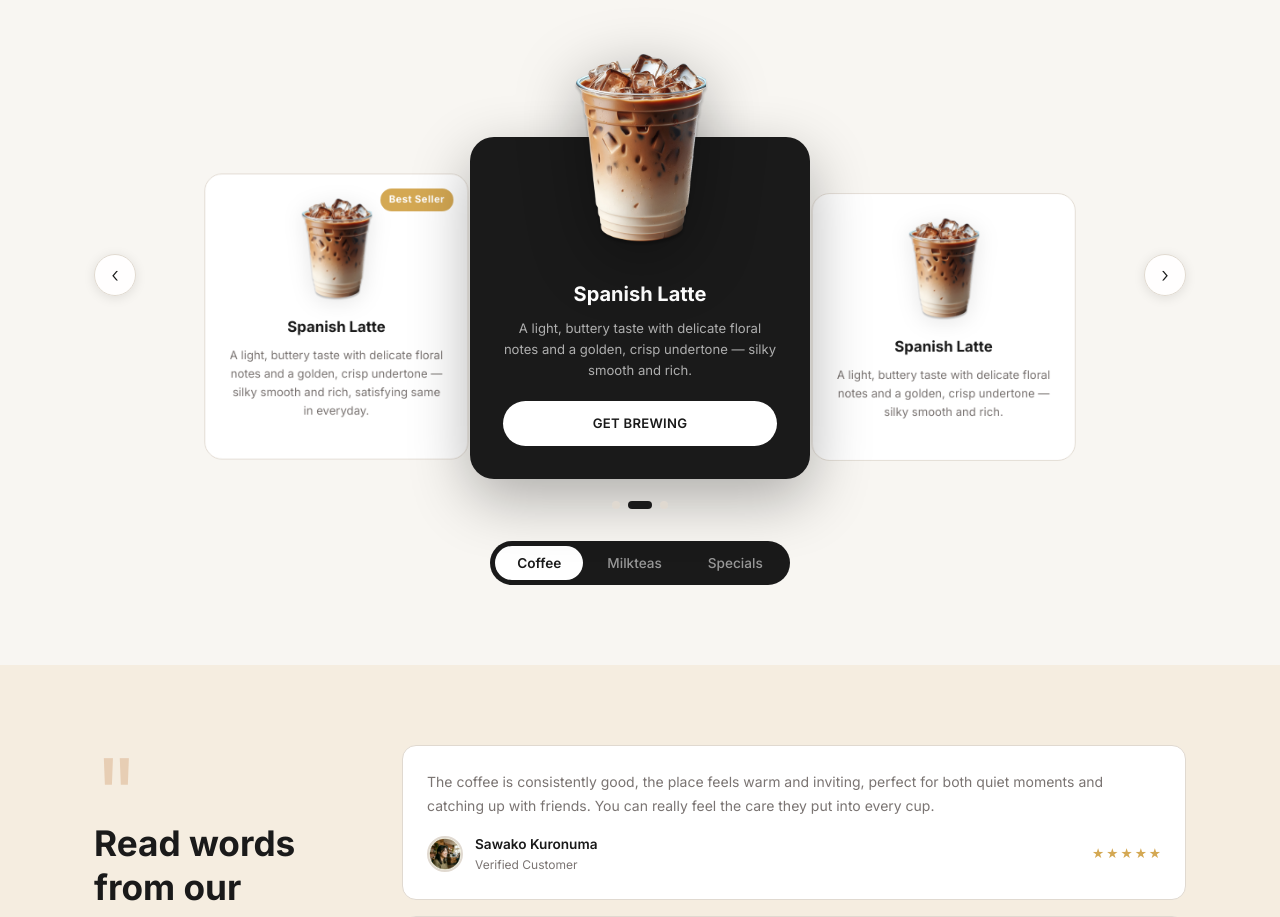
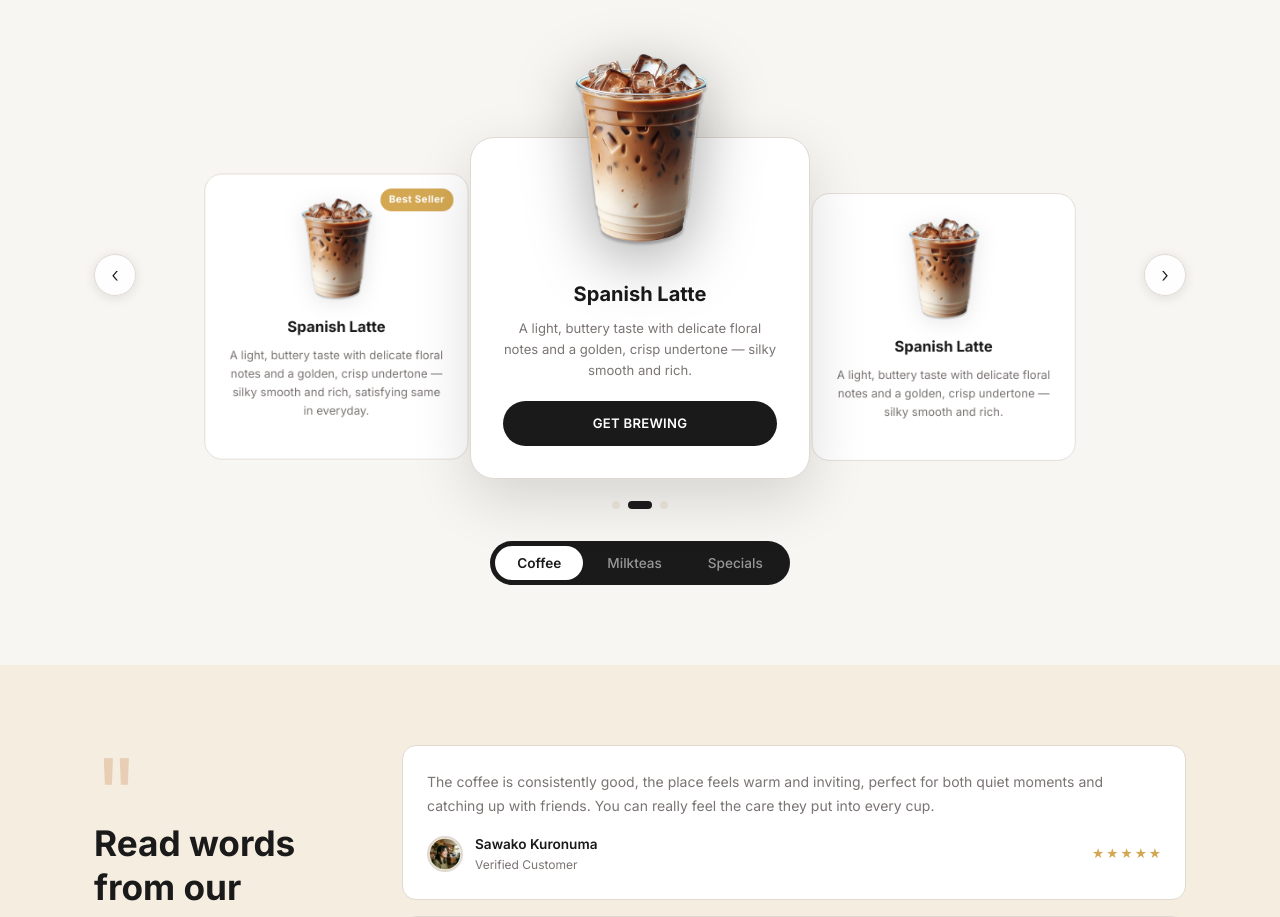
Before and after one commit to ItsRyan504/Jazsam-Kiosk, a React (Vite) app: page / in a window 1280 px wide. Shown: the part 980-1897 px from the top of the page. Built offline with nearby package versions, Linux system fonts and the light colour scheme; a web font is replaced by a local one.

Commit message:
carousel updated

```diff
--- a/src/pages/Home.css
+++ b/src/pages/Home.css
@@ -216,12 +216,15 @@
   padding: 24px;
   padding-top: 80px;
   border: 1px solid var(--color-border);
-  transition: all 0.6s cubic-bezier(0.25, 0.46, 0.45, 0.94);
+  transition: transform 0.5s cubic-bezier(0.25, 0.46, 0.45, 0.94),
+              opacity 0.5s cubic-bezier(0.25, 0.46, 0.45, 0.94),
+              box-shadow 0.5s ease;
   cursor: pointer;
   opacity: 0;
   pointer-events: none;
-  transform: scale(0.8) translateX(0);
+  transform: scale(0.8) translate3d(0, 0, 0);
   overflow: visible;
+  will-change: transform, opacity;
 }
 
 .featured__card-tag {
@@ -244,25 +247,25 @@
   z-index: 10;
   opacity: 1;
   pointer-events: auto;
-  transform: scale(1) translateX(0);
-  background: var(--color-dark);
-  color: #fff;
+  transform: scale(1) translate3d(0, 0, 0);
+  background: #fff;
+  color: var(--color-dark);
   padding: 32px;
   padding-top: 140px;
-  box-shadow: 0 20px 60px rgba(0, 0, 0, 0.3);
-  border-color: transparent;
+  box-shadow: 0 20px 60px rgba(0, 0, 0, 0.14);
+  border-color: var(--color-border);
   border-radius: 24px;
   width: 340px;
   overflow: visible;
 }
 
 .carousel__card--center .carousel__card-name {
-  color: #fff;
+  color: var(--color-dark);
   font-size: 1.25rem;
 }
 
 .carousel__card--center .carousel__card-desc {
-  color: rgba(255, 255, 255, 0.65);
+  color: var(--color-muted);
 }
 
 /* ── Image positioning ── */
@@ -312,7 +315,7 @@
   z-index: 5;
   opacity: 1;
   pointer-events: auto;
-  transform: scale(0.88) translateX(-115%);
+  transform: scale(0.88) translate3d(-115%, 0, 0);
   padding-top: 24px;
 }
 
@@ -321,15 +324,21 @@
   z-index: 5;
   opacity: 1;
   pointer-events: auto;
-  transform: scale(0.88) translateX(115%);
+  transform: scale(0.88) translate3d(115%, 0, 0);
   padding-top: 24px;
 }
 
-/* ── Hidden cards ── */
-.carousel__card--hidden {
+/* ── Hidden cards (directional so entering cards slide from off-screen) ── */
+.carousel__card--hidden-left {
   opacity: 0;
   pointer-events: none;
-  transform: scale(0.7) translateX(0);
+  transform: scale(0.7) translate3d(-230%, 0, 0);
+}
+
+.carousel__card--hidden-right {
+  opacity: 0;
+  pointer-events: none;
+  transform: scale(0.7) translate3d(230%, 0, 0);
 }
 
 /* ── Card content ── */
@@ -355,15 +364,15 @@
 .carousel__card-btn {
   width: 100%;
   justify-content: center;
-  background: #fff;
-  color: var(--color-dark);
+  background: var(--color-dark);
+  color: #fff;
   font-size: 0.82rem;
   text-align: center;
   display: block;
 }
 .carousel__card-btn:hover {
-  background: var(--color-cream);
-  color: var(--color-dark);
+  background: var(--color-brown);
+  color: #fff;
 }
 
 /* ── Navigation Arrows ── */
--- a/src/pages/Home.jsx
+++ b/src/pages/Home.jsx
@@ -66,11 +66,22 @@ export default function Home() {
     if (signed === 0)  return 'carousel__card--center';
     if (signed === -1) return 'carousel__card--left';
     if (signed === 1)  return 'carousel__card--right';
-    return 'carousel__card--hidden';
+    if (signed <= -2)  return 'carousel__card--hidden-left';
+    return 'carousel__card--hidden-right';
   }
 
-  /* Render only center ± 2 to keep DOM lean */
-  const visibleIndices = [-1, 0, 1].map(offset => wrap(center + offset));
+  /* Render center ± 2 so off-screen neighbors can animate in/out */
+  const visibleIndices = [-2, -1, 0, 1, 2].map(offset => wrap(center + offset));
+
+  /* Touch swipe */
+  const touchStartX = useRef(null);
+  function handleTouchStart(e) { touchStartX.current = e.touches[0].clientX; }
+  function handleTouchEnd(e) {
+    if (touchStartX.current === null) return;
+    const delta = e.changedTouches[0].clientX - touchStartX.current;
+    if (Math.abs(delta) > 40) delta < 0 ? goTo(center + 1) : goTo(center - 1);
+    touchStartX.current = null;
+  }
 
   return (
     <main className="home">
@@ -106,6 +117,8 @@ export default function Home() {
             className="carousel"
             onMouseEnter={() => setIsPaused(true)}
             onMouseLeave={() => setIsPaused(false)}
+            onTouchStart={handleTouchStart}
+            onTouchEnd={handleTouchEnd}
           >
             <div className="carousel__track">
               {visibleIndices.map(realIdx => {
```
